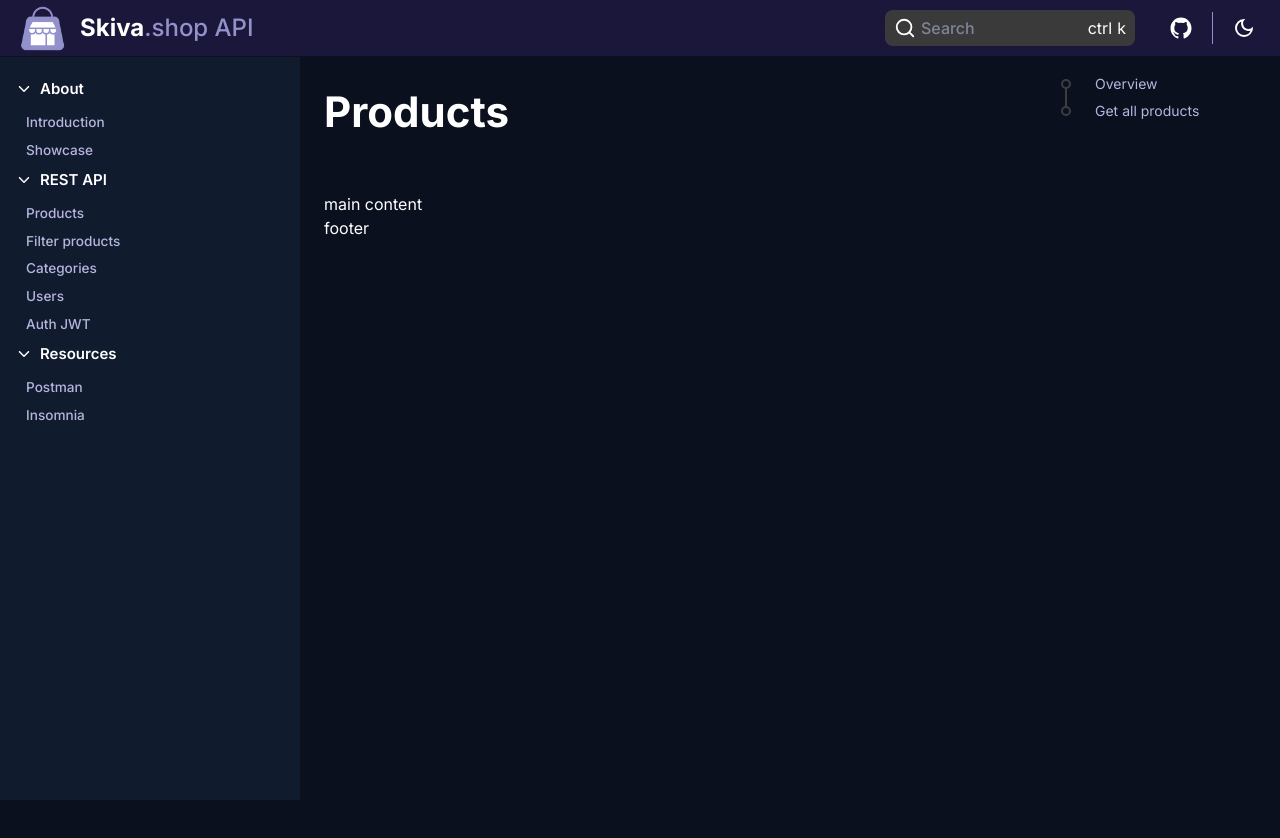
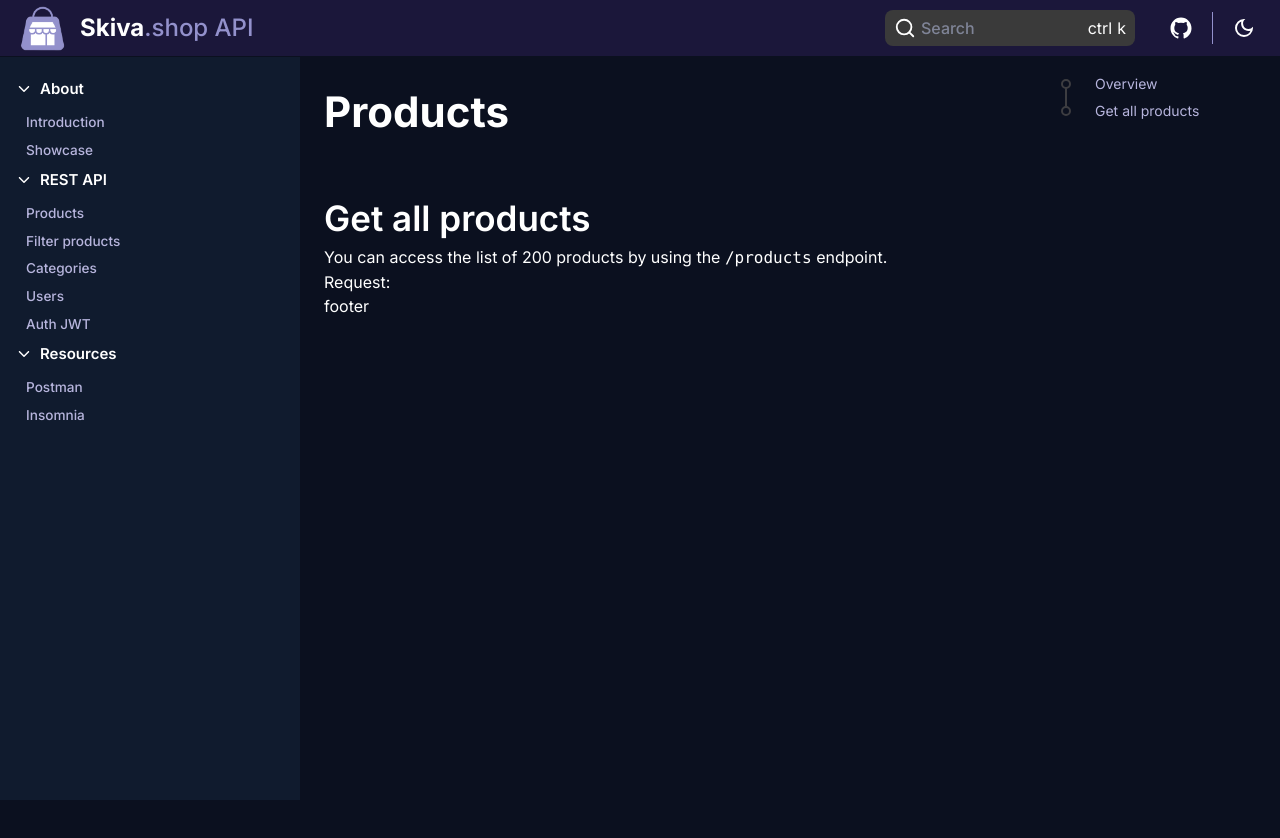
Before and after one commit to SkivaDev/Fake-Store-API-docs, a Next.js app: page /products in a window 1280 px wide. Shown: the top 838 px of the page. Built offline with nearby package versions, Linux system fonts and the light colour scheme.

Commit message:
feat(products): :sparkles: add content

```diff
--- a/app/globals.css
+++ b/app/globals.css
@@ -3,7 +3,7 @@
 @tailwind components;
 @tailwind utilities;
 
-@import url('https://fonts.googleapis.com/css2?family=Inter:ital,opsz,wght@0,14..32,100..900;1,14..32,100..900&display=swap');
+@import url('https://fonts.googleapis.com/css2?family=IBM+Plex+Sans:ital,wght@0,100;0,200;0,300;0,400;0,500;0,600;0,700;1,100;1,200;1,300;1,400;1,500;1,600;1,700&family=Inter:ital,opsz,wght@0,14..32,100..900;1,14..32,100..900&display=swap');
 
 * {
   box-sizing: border-box;
--- a/app/products/page.tsx
+++ b/app/products/page.tsx
@@ -11,8 +11,20 @@ const ProductsPage = () => {
           </div>
         </div>
         <div className="mt-[1px] p-[24px] w-full">
-          <div className="ml-auto w-full max-w-[900px]">main content</div>
-          <footer>footer</footer>
+          <div className="ml-auto w-full max-w-[900px]">
+            <div>
+              <h2 className="text-[35px] font-semibold">Get all products</h2>
+
+              <p>
+                You can access the list of 200 products by using the{" "}
+                <code dir="auto">/products</code>{" "}
+                endpoint.
+              </p>
+
+              <p>Request:</p>
+            </div>
+            <footer>footer</footer>
+          </div>
         </div>
       </main>
       <RightSidebar />
```
